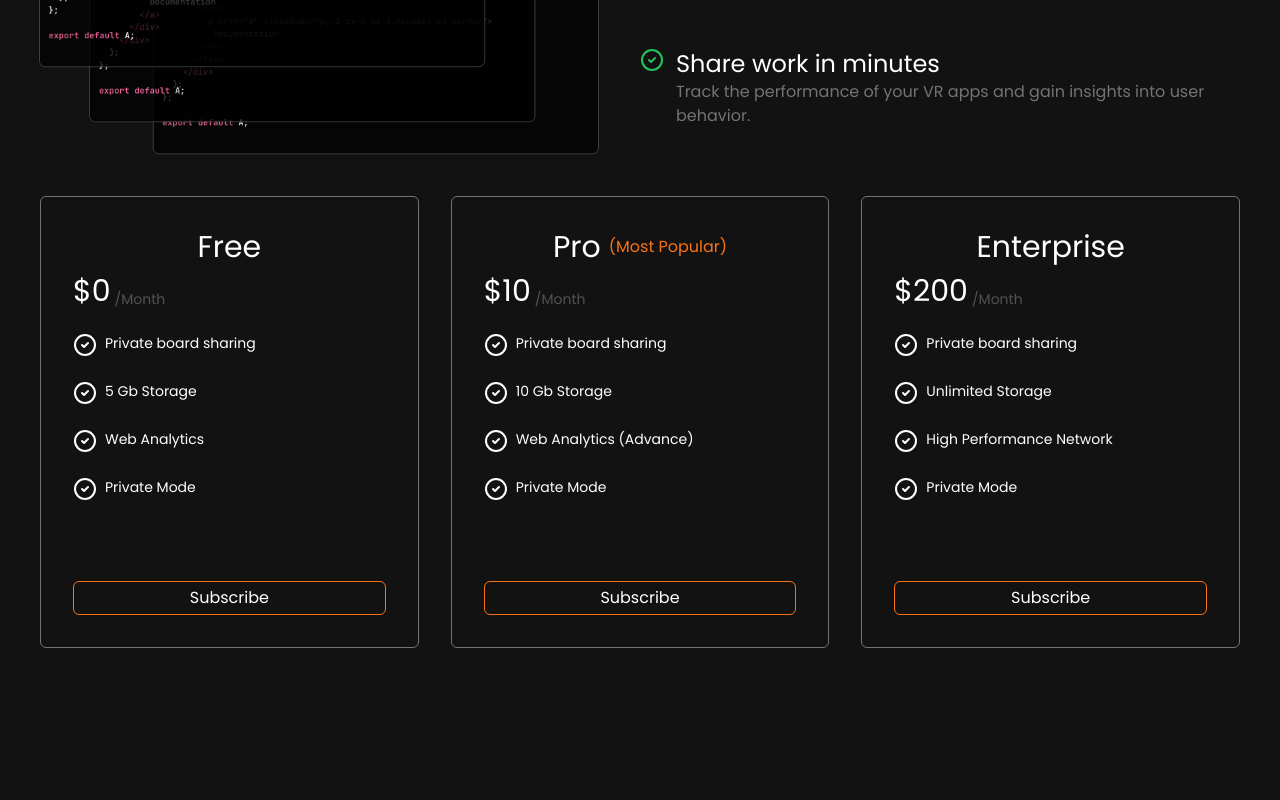
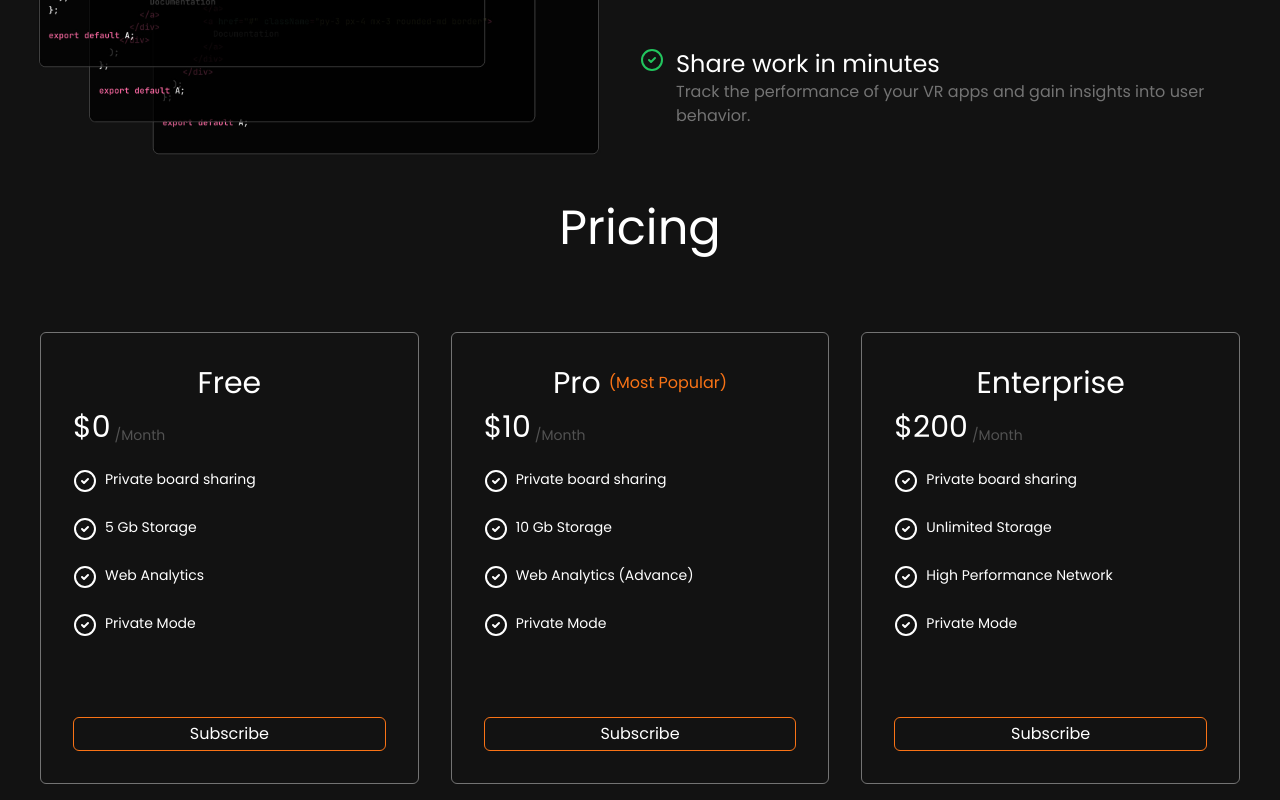
Before and after one commit to EhtshamNizamani/landing-page, a React (Vite) app: page / in a window 1280 px wide. Shown: the part 1931-2731 px from the top of the page. Before the commit the page ends 2595 px from the top, so only its background shows below. Built offline with nearby package versions, Linux system fonts and the light colour scheme.

Commit message:
completed pricing section

```diff
--- a/src/components/Pricing.jsx
+++ b/src/components/Pricing.jsx
@@ -3,9 +3,15 @@ import { pricingOptions } from "../constants";
 
 function Pricing() {
   return (
-    <div className=" md:flex justify-between items-center ">
+    <div className="mt-20 mt-6">
+        <div className="text-5xl text-center">
+
+        <h2>Pricing</h2>
+        </div>
+
+    <div className=" lg:flex lg:mt-20 mt-6 justify-between items-center ">
        {pricingOptions.map((option,index)=>(
- <div key={index} className="mb-4 border border-neutral-500 rounded-md m-4 w-full p-8 ">
+ <div key={index} className="mb-4 border border-neutral-500 rounded-md md:mx-4 w-full p-8 ">
     <div className=" flex justify-center items-center gap-2">
         <h1 className="text-3xl ">{option.title}</h1>
         {
@@ -42,6 +48,8 @@ function Pricing() {
        ))}
 
     </div>
+    </div>
+
   )
 }
 
```
